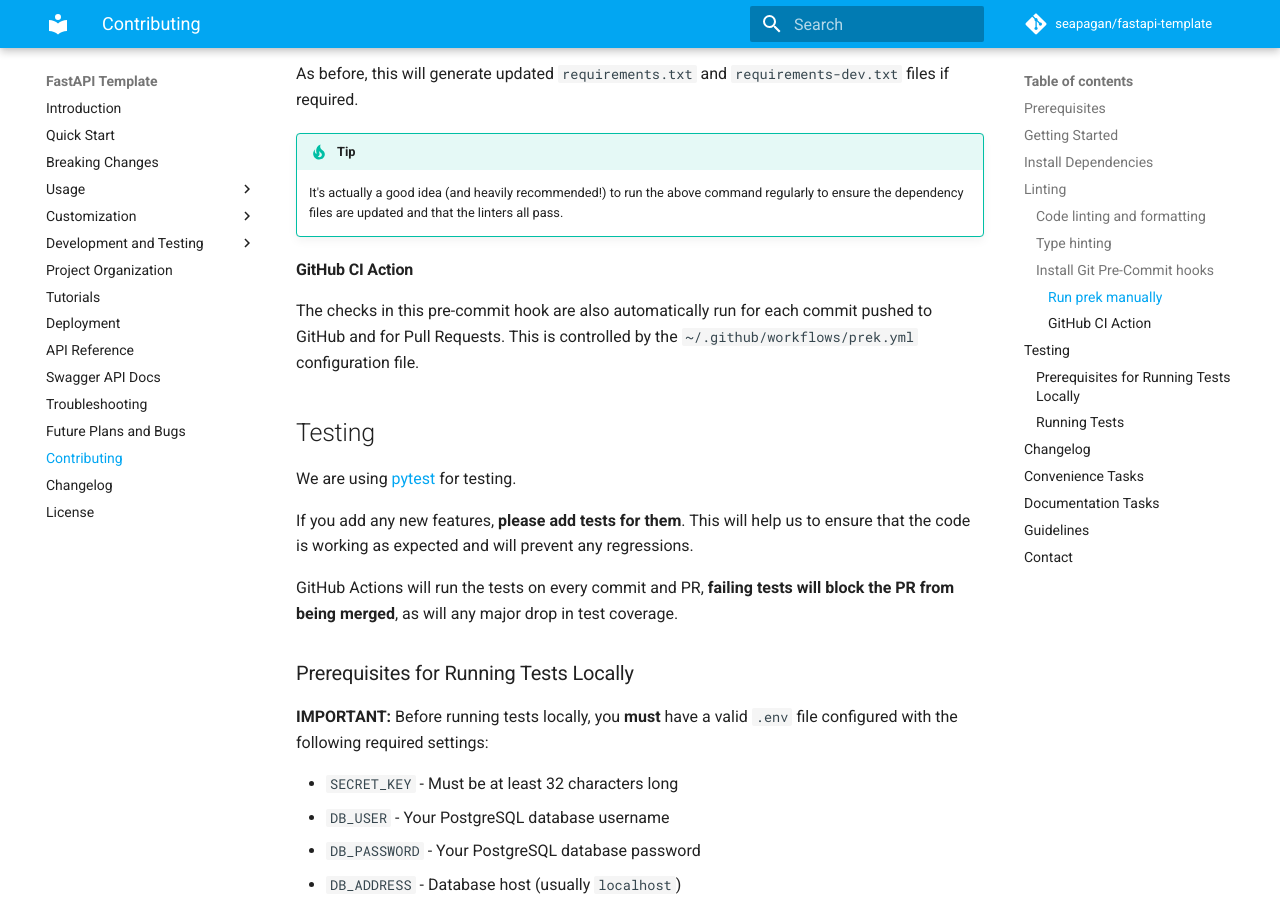
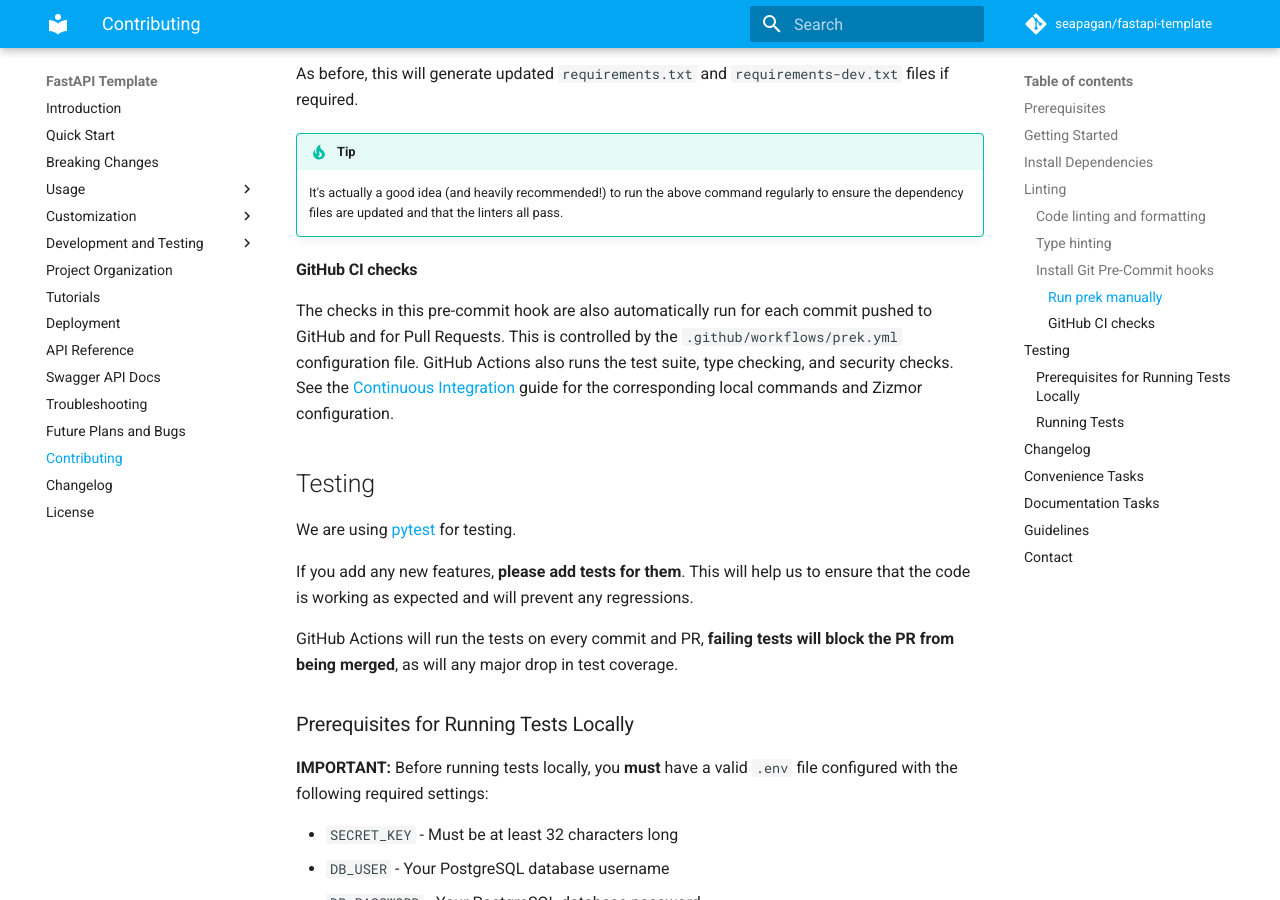
Before and after one commit to seapagan/fastapi-template, an MkDocs documentation site: the page built from docs/contributing.md, in a window 1280 px wide and 900 px high, scrolled down 3648 px. Built offline with MkDocs 1.6.1 and Material for MkDocs 9.7.7, drawn with Linux system fonts in a browser that asks for light colours; emoji names are drawn with the system emoji font; comment, search, counter and statistics services are not loaded.

Commit message:
docs: document continuous integration checks
Signed-off-by: Grant Ramsay <seapagan@gmail.com>

```diff
--- a/CONTRIBUTING.md
+++ b/CONTRIBUTING.md
@@ -192,11 +192,14 @@ As before, this will generate updated `requirements.txt` and
     regularly to ensure the dependency files are updated and that the linters all
     pass.
 
-#### GitHub CI Action
+#### GitHub CI checks
 
 The checks in this pre-commit hook are also automatically run for each commit
 pushed to GitHub and for Pull Requests. This is controlled by the
-`~/.github/workflows/prek.yml` configuration file.
+`.github/workflows/prek.yml` configuration file. GitHub Actions also runs the
+test suite, type checking, and security checks. See the
+[Continuous Integration](https://fastapi-template.seapagan.net/development/ci/)
+guide for the corresponding local commands and Zizmor configuration.
 
 ## Testing
 
--- a/mkdocs.yml
+++ b/mkdocs.yml
@@ -86,6 +86,7 @@ nav:
       - Metadata: customization/meta.md
       - Templates: customization/templates.md
   - Development and Testing:
+      - Continuous Integration: development/ci.md
       - With a Local Server: development/local.md
       - With Docker: development/docker.md
       - Documentation: development/documentation.md
```
Also changed, not shown: docs/development/ci.md (added, +82 -0 lines).
